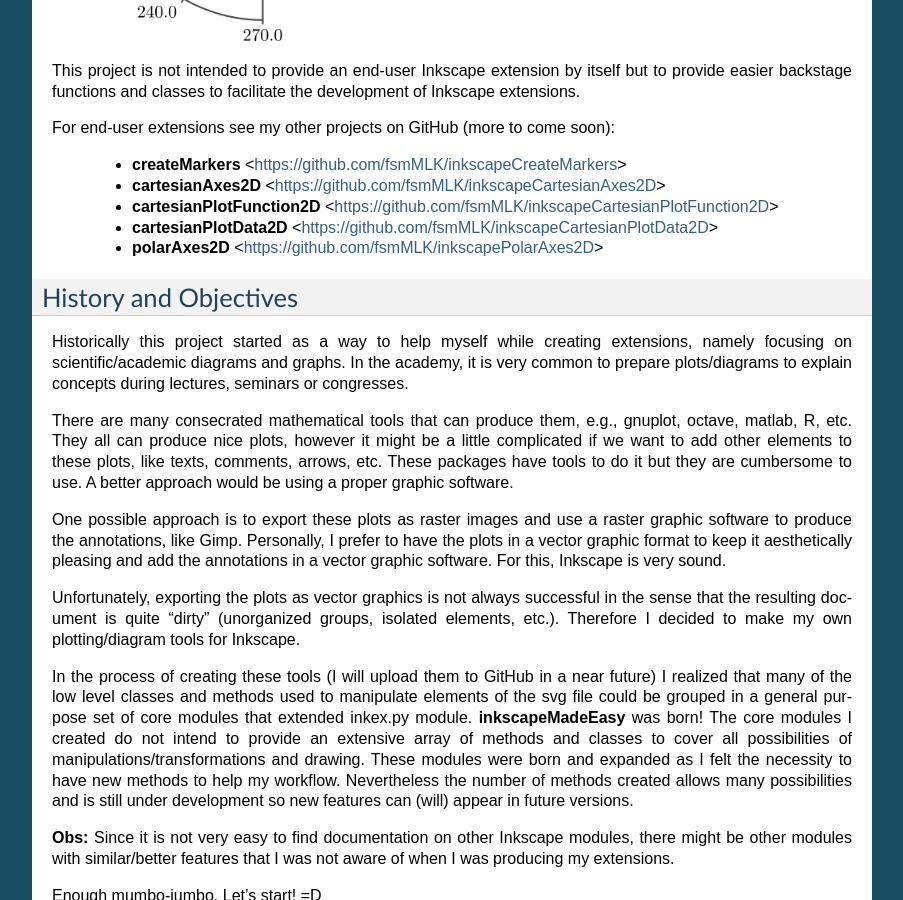
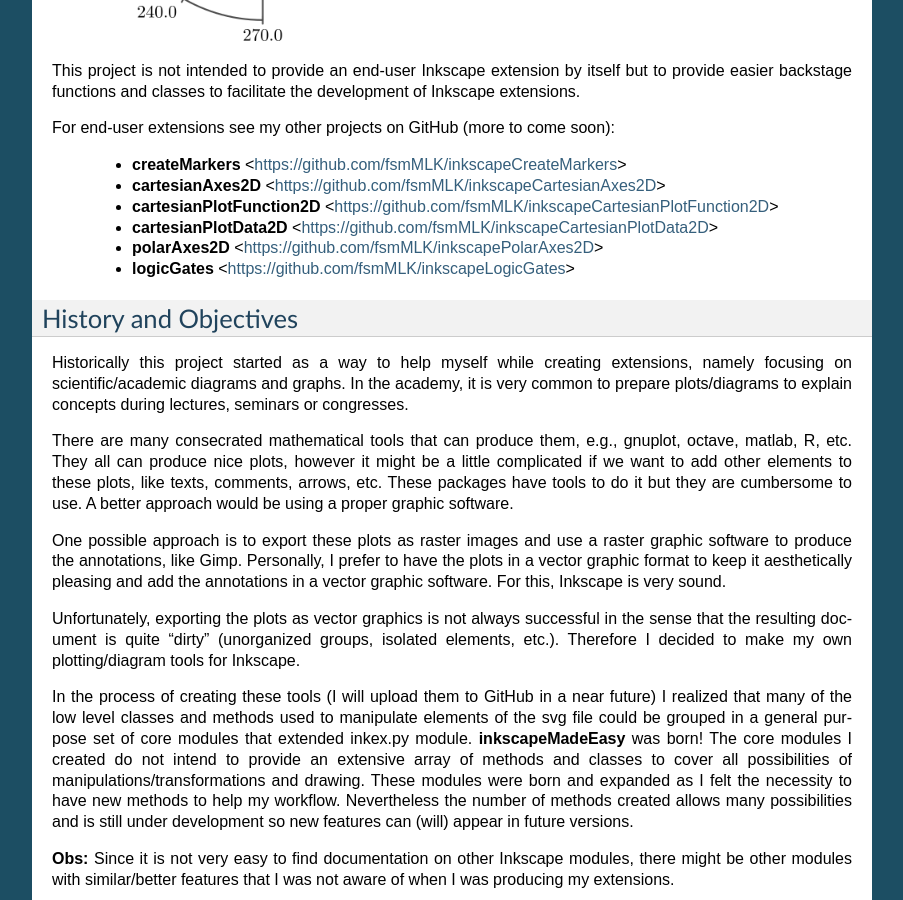
Before and after one commit to fsmMLK/inkscapeMadeEasy, a Sphinx documentation site: the page built from docs/source/index.rst, in a window 1280 px wide and 900 px high, scrolled down 810 px. Shown: the whole window, without its empty margins (198-1101 px from the left). Built offline with Sphinx 7.4.7, drawn with Linux system fonts in a browser that asks for light colours; formulas are drawn with MathJax 3; some of the changed text lies outside the part shown.

Commit message:
documentation fixes

```diff
--- a/docs/source/index.rst
+++ b/docs/source/index.rst
@@ -26,6 +26,8 @@ For end-user extensions see my other projects on GitHub (more to come soon):
   - **cartesianPlotData2D**     <https://github.com/fsmMLK/inkscapeCartesianPlotData2D>
 
   - **polarAxes2D**             <https://github.com/fsmMLK/inkscapePolarAxes2D>
+
+  - **logicGates**              <https://github.com/fsmMLK/inkscapeLogicGates>
 
 
 History and Objectives
@@ -186,6 +188,8 @@ For examples on how to use, please take a look at the examples provided below an
 
   - **polarAxes2D**             <https://github.com/fsmMLK/inkscapePolarAxes2D>
 
+  - **logicGates**              <https://github.com/fsmMLK/inkscapeLogicGates>
+
 Module definitions
 ==================
 
```
Also changed, not shown: README.md (+1 -0 lines).
